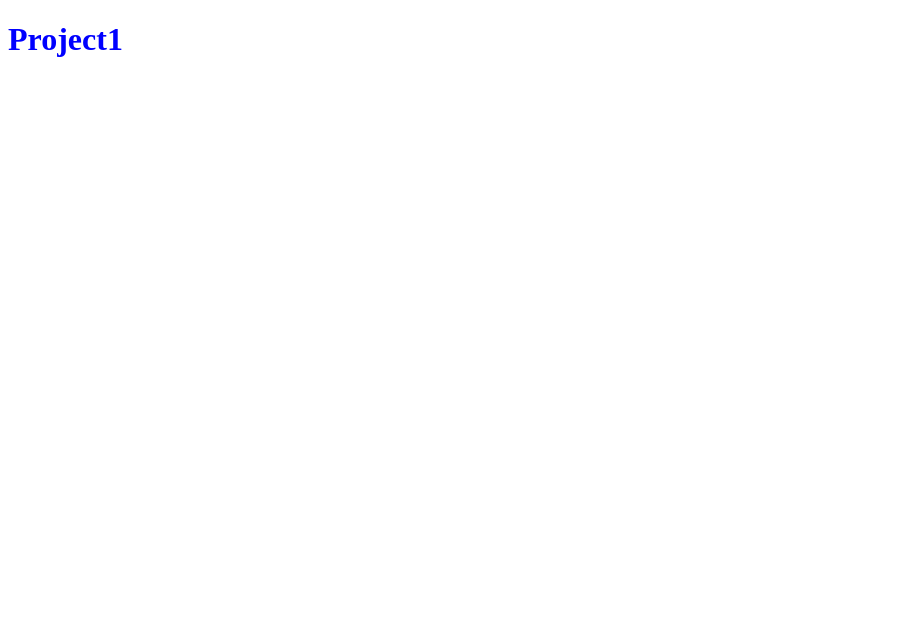
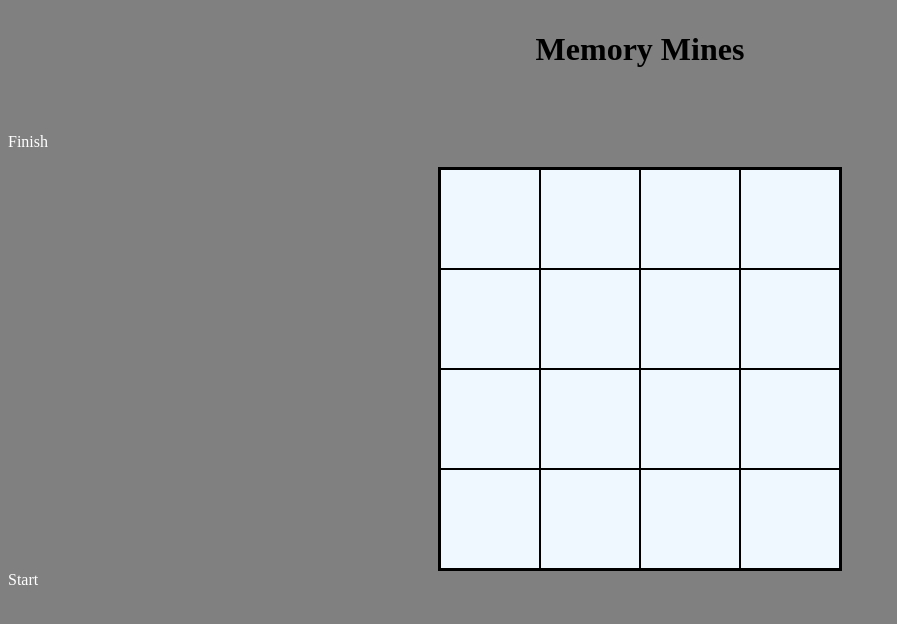
Before and after one commit to trcywu/memory-mines, a PHP site: page / in a window 1280 px wide. Before the commit the part shown is almost empty. Shown: the top 624 px of the page, without its empty margins (0-897 px from the left). Run offline with PHP 8.4, Linux system fonts and the light colour scheme.

Commit message:
Basic HTML and CSS to draw up grid of game

```diff
--- a/css/style.css
+++ b/css/style.css
@@ -1,3 +1,35 @@
+body {
+  background-color: gray;
+}
+
 h1 {
-  color: blue;
+  text-align: center;
+  height: 80px;
+  padding-top: 10px;
 }
+
+ul {
+  width: 400px;
+  height: 400px;
+  padding: 0;
+  margin: 0 auto;
+  border: 2px solid black;
+  background-color: #F0F8FF;
+}
+
+li {
+  width: 98px;
+  height: 98px;
+  list-style-type: none;
+  border:1px solid black;
+  float: left;
+  display: inline-block;
+}
+
+#start {
+  color: white;
+}
+
+#finish {
+  color: white;
+}
--- a/home.html
+++ b/home.html
@@ -3,10 +3,35 @@
 <head>
   <title>Project1</title>
   <link rel="stylesheet" type="text/css" href="./css/style.css">
+  <script src="https://ajax.googleapis.com/ajax/libs/jquery/2.2.0/jquery.min.js"></script>
   <script type="text/javascript" src="./js/app.js"></script>
 </head>
 <body>
-  <h1>Project1</h1>
+  <h1>Memory Mines</h1>
+    <div id="finish">Finish</p>
+
+   <ul>
+    <li></li>
+    <li></li>
+    <li></li>
+    <li></li>
+    <li></li>
+    <li></li>
+    <li></li>
+    <li></li>
+    <li></li>
+    <li></li>
+    <li></li>
+    <li></li>
+    <li></li>
+    <li></li>
+    <li></li>
+    <li></li>
+   </ul>
+    <div id="start">Start</p>
 
 </body>
 </html>
+
+
+<!-- create a box of 9 to trial the game with marked start and finish -->
--- a/js/app.js
+++ b/js/app.js
@@ -0,0 +1,6 @@
+//mines to appear in randomized coordinates
+//set number of mines each game, and for every incremental game, increment the mines by 1
+//use x and y axis to draw coordinates and maths random to select the numbers between 0-2
+// create winning combination, which is to select square on all four sides of existing square ONLY, then avoiding the mines, go from start to finish
+
+console.log("hello")
```
